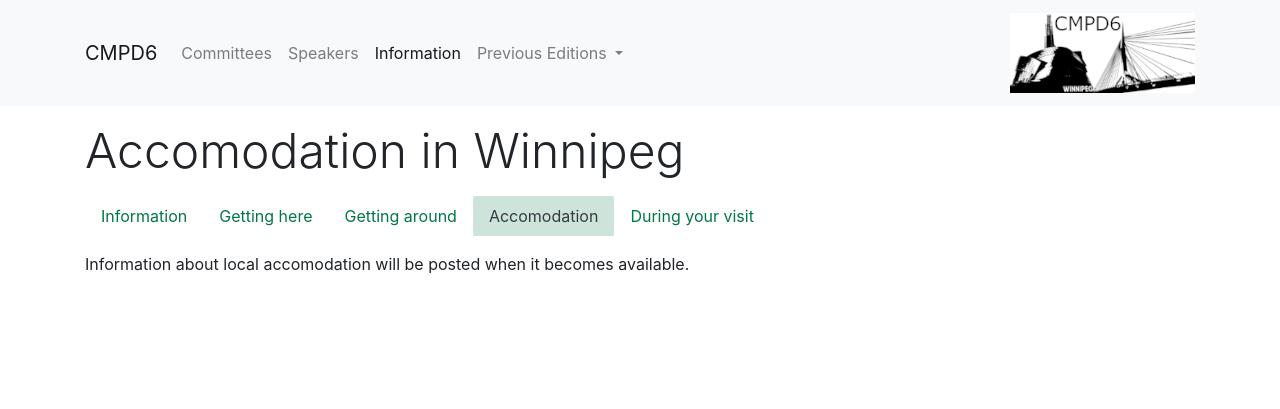
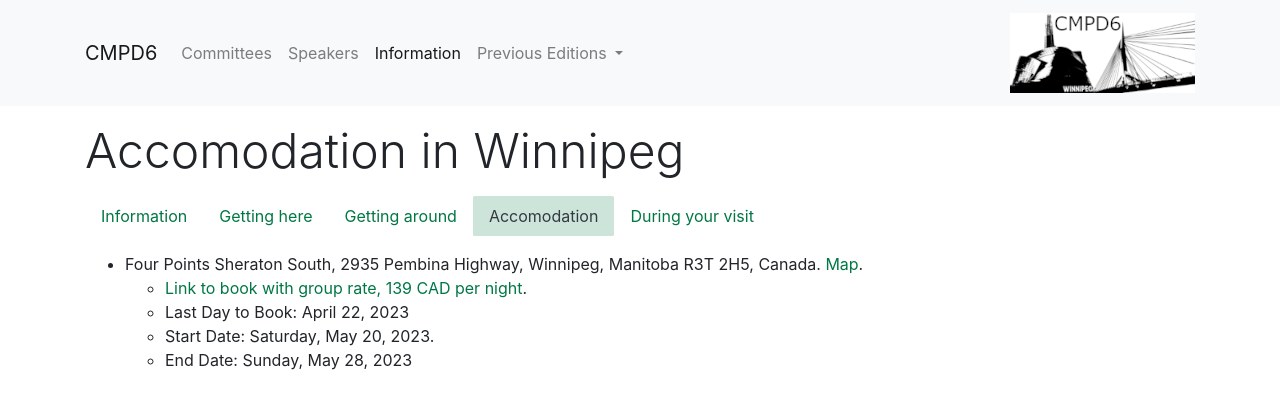
Before and after one commit to cmpd6/cmpd6.github.io, a Jekyll site: the page built from _information/staying-in-Winnipeg.md, in a window 1280 px wide. Shown: the top 409 px of the page. Built offline with Jekyll 4.4.1, drawn with Linux system fonts in a browser that asks for light colours.

Commit message:
Update staying-in-Winnipeg.md

```diff
--- a/_information/staying-in-Winnipeg.md
+++ b/_information/staying-in-Winnipeg.md
@@ -4,4 +4,8 @@ title_short: Accomodation
 layout: information
 ---
 
-Information about local accomodation will be posted when it becomes available.
+- Four Points Sheraton South, 2935 Pembina Highway, Winnipeg, Manitoba R3T 2H5, Canada. [Map](https://goo.gl/maps/mUY8uFVVmi8YGMBKA).
+    - [Link to book with group rate, 139 CAD per night](https://www.marriott.com/events/start.mi?id=1671469313133&key=GRP).
+    - Last Day to Book: April 22, 2023
+    - Start Date: Saturday, May 20, 2023.
+    - End Date: Sunday, May 28, 2023
```
